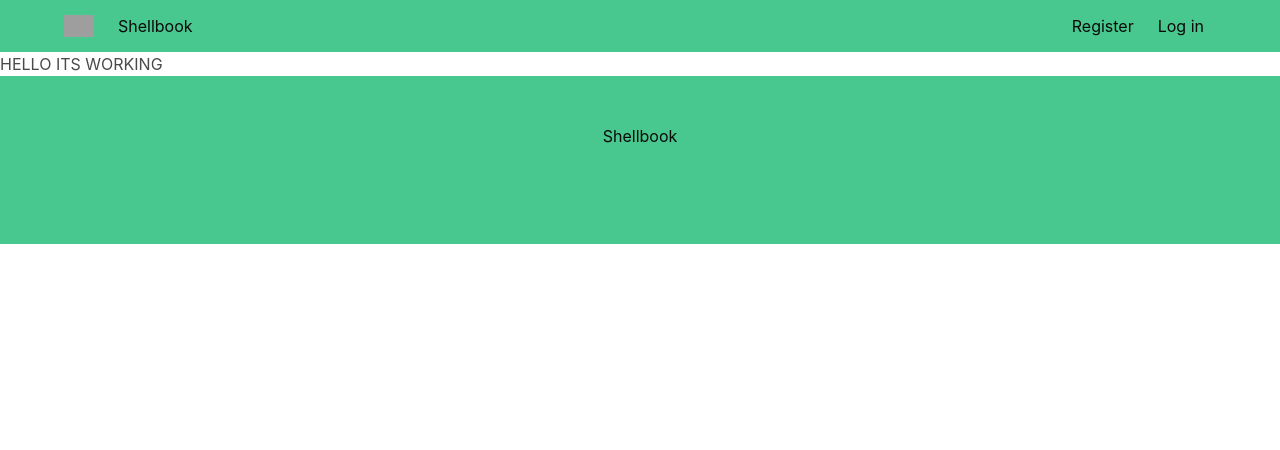
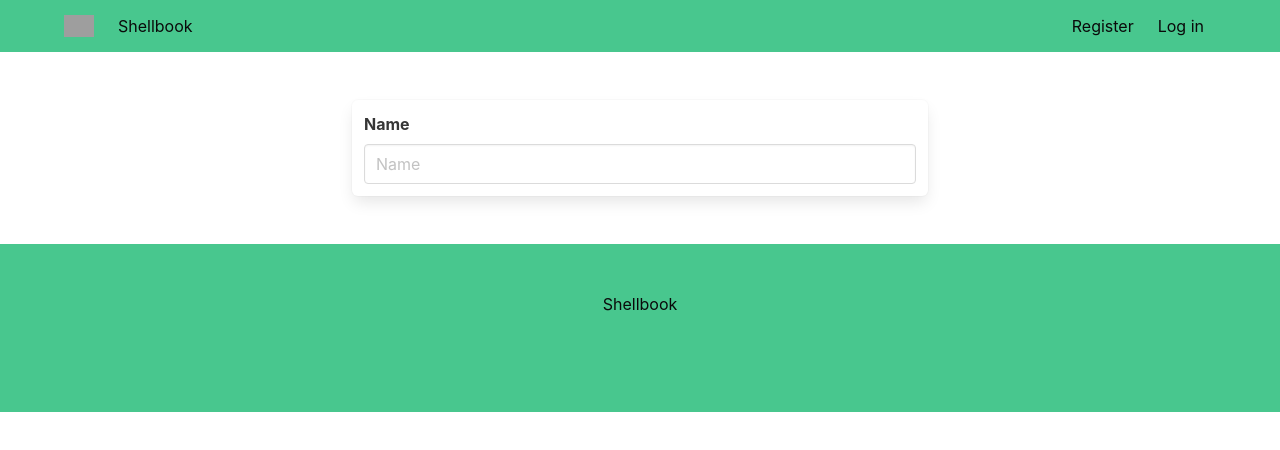
Before and after one commit to izzleshab/SEI-Project-4, a React (Create React App) app in the folder frontend/: page /turtles/new in a window 1280 px wide. Shown: the top 450 px of the page. Built offline with nearby package versions, Linux system fonts and the light colour scheme; grey boxes are pictures that could not be loaded.

Commit message:
added name input for create a new turtle, working properly, will add the remaining inputs now

```diff
--- a/frontend/src/components/turtles/TurtleNew.js
+++ b/frontend/src/components/turtles/TurtleNew.js
@@ -1,17 +1,47 @@
 import React from 'react'
+import { createTurtle } from '../../lib/api'
+import TurtleForm from './TurtleForm'
 
-// import { createTurtle } from '../../lib/api'
-// import TurtleForm from './TurtleForm'
 
 class TurtleNew extends React.Component {
 
+  state = {
+    formData: {
+      name: '',
+      species: '',
+      diet: '',
+      image: ''
+    }
+  }
 
+  handleChange = event => {
+    const formData = {
+      ...this.state.formData,
+      [event.target.name]: event.target.value
+    }
+    this.setState({ formData })
+  }
+
+  handleSubmit = async event => {
+    event.preventDefault()
+    const response = await createTurtle(this.state.formData)
+    this.props.history.push(`/turtles/${response.data._id}`)
+  }
 
   render() {
     return (
-      'HELLO ITS WORKING'
+      <section className="section">
+        <div className="container">
+          <TurtleForm
+            handleChange={this.handleChange}
+            handleSubmit={this.handleSubmit}
+            formData={this.state.formData}
+          />
+        </div>
+      </section>
     )
   }
+
 }
 
 export default TurtleNew
```
